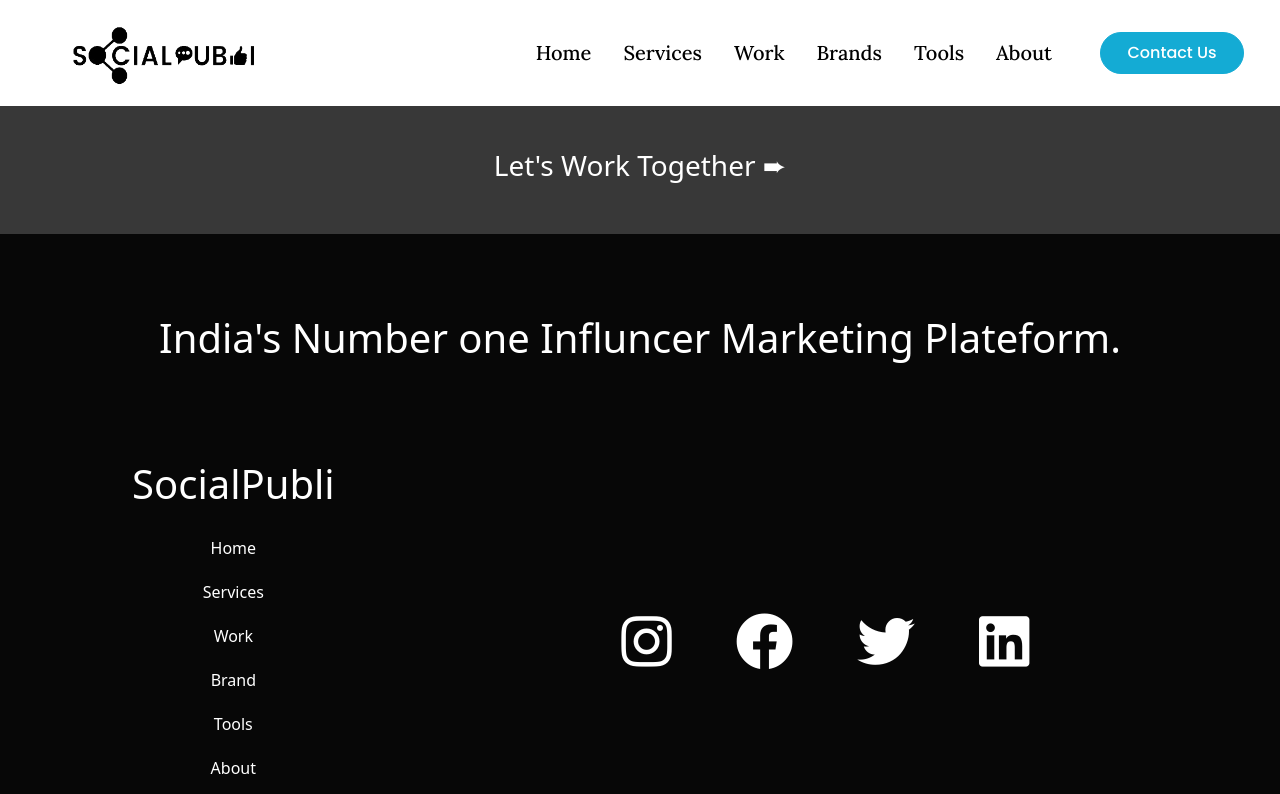
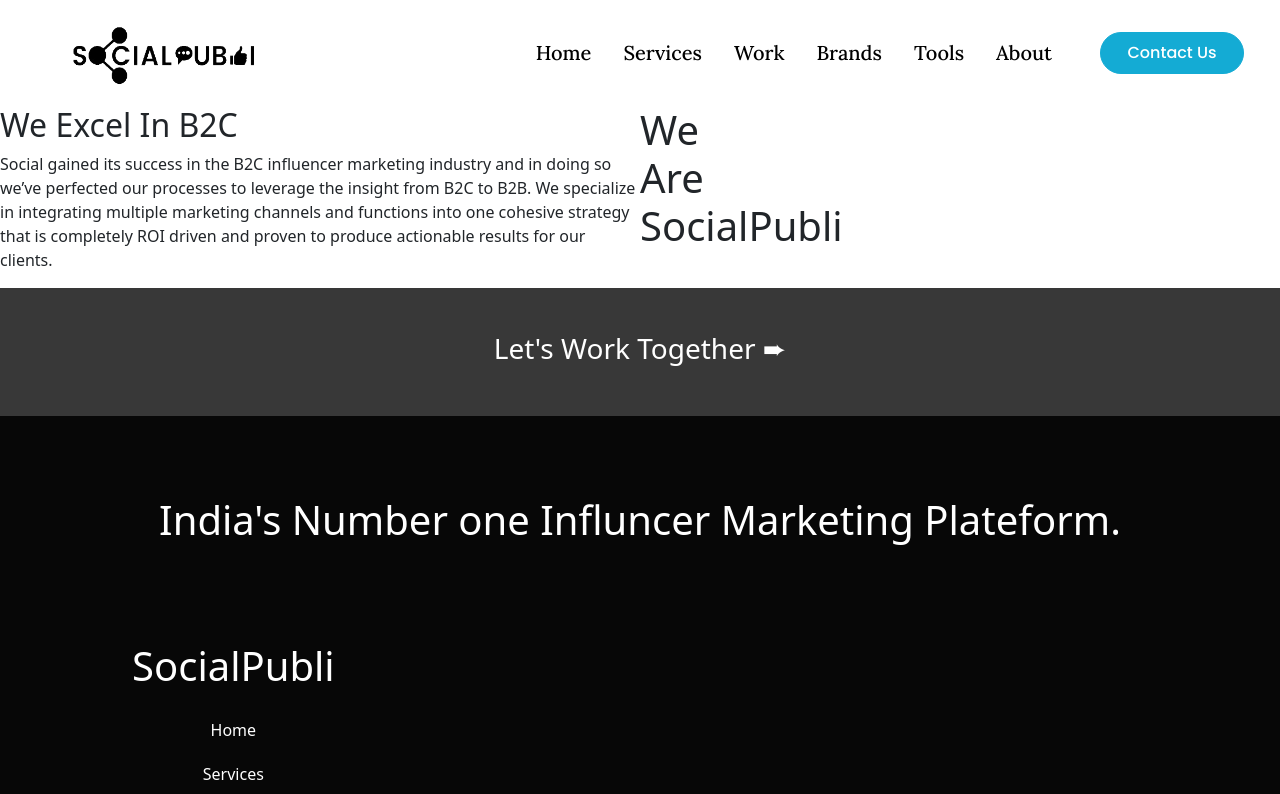
Before and after one commit to Adityakumar-blip/social-publi, a React (Create React App) app: page /b2c in a window 1280 px wide. Shown: the top 794 px of the page. Built offline with nearby package versions, Linux system fonts and the light colour scheme.

Commit message:
'contact'

```diff
--- a/src/App.js
+++ b/src/App.js
@@ -14,6 +14,7 @@
 import About from './components/About/About.js';
 import Influencerpage from './components/Influencerpage/Influencerpage'
 import Brandform from './components/Brandform/Brandform'
+import B2c from './components/Services/B2c';
 function App() {
   return (
     <>
@@ -31,6 +32,7 @@
             <Route path='/influencer/testimonial' element={<TestimonialProfile/>}/>
             <Route path='/influencerpage' element={<Influencerpage/>}/>
             <Route path='/brandform' element={<Brandform/>}/>
+            <Route path='/b2c' element={<B2c/>} />
 
             </Routes>
         <LetsTalk/>
--- /dev/null
+++ b/src/components/Services/B2c.jsx
@@ -0,0 +1,36 @@
+import React from 'react'
+import Fade from 'react-reveal/Fade'
+
+
+const B2c = () => {
+  return (
+    <div className="b2c-wrapper">
+        <div className='row b2c-landing '>
+          <div className='b2c-container'>
+            <div className='row g-0'>
+              <div className='col-md-6 col-sm-12'>
+                <div className='b2c-body'>
+                  <Fade left>
+                  <h2>We Excel In B2C</h2>
+                  <p>Social gained its success in the B2C influencer marketing industry and in doing so we’ve perfected our processes to leverage the insight from B2C to B2B. We specialize in integrating multiple marketing channels and functions into one cohesive strategy that is completely ROI driven and proven to produce actionable results for our clients.</p>
+                  </Fade>
+                </div>
+              </div>
+              <div className='col-md-6 col-sm-12'>
+                <div className='b2c-body'>
+                  <Fade right>
+                  <h1><span>We</span><br/>
+                  <span>Are</span><br/>
+                  <span>SocialPubli</span>
+                  </h1>
+                    </Fade>
+                </div>
+              </div>
+            </div>
+          </div>
+        </div>
+    </div>
+  )
+}
+
+export default B2c
--- a/src/components/Services/service.css
+++ b/src/components/Services/service.css
@@ -70,6 +70,7 @@
 }
 .service-section>h1{
     font-weight: bolder;
+    text-decoration: none;
 }
 
 .service-section:hover{
@@ -82,6 +83,11 @@
 
 .grey{
     background-color: grey;
+    text-decoration: none;
+}
+
+.grey h1{
+    text-decoration: none;
 }
 
 .middle{
--- a/src/components/Services/services.jsx
+++ b/src/components/Services/services.jsx
@@ -107,7 +107,7 @@
 
               <div className="double-container">
                 <div className="service-section black"><h1>STRATEGY</h1></div>
-                <div className="service-section grey"><h1  >B2B</h1></div>
+                <div className="service-section grey">  <h1 className="service-lk"><Link to="/B2c">B2B</Link></h1></div>
 
               </div>
 
--- a/src/components/contactUs.jsx
+++ b/src/components/contactUs.jsx
@@ -45,12 +45,12 @@
                 </p>
               </div>
               <div>
-               <a style={{textDecoration:'none', color:'white'}} href="https://wa.me/918859580672?text=hi"> <h2>+91 9804340458</h2></a>
+               <a style={{textDecoration:'none', color:'white'}} href="https://wa.me/919723232454?text=hi"> <h2>+91 9723232454</h2></a>
               </div>
               <div>
-                <a style={{textDecoration:'none' , color:'white', fontSize:'1.2rem'}} href="mailto:socialpubli.work@gmail.com?subject = Feedback&body = Message">
+                <a style={{textDecoration:'none' , color:'white', fontSize:'1.5rem'}} href="mailto: influencermarketing@soicalpubli.co.in?subject = Feedback&body = Message">
 
-                    socialpubli.work@gmail.com
+                    influencermarketing@soicalpubli.co.in
                 </a>
 
               </div>
```
Also changed, not shown: src/components/Services/B2c.css (added).
